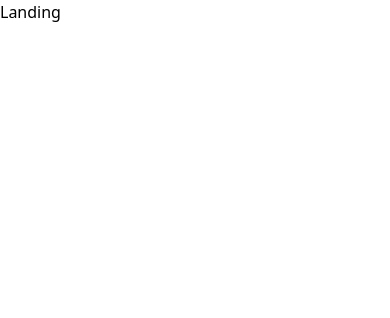
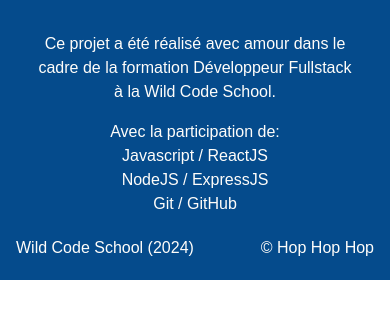
Before and after one commit to SihemN/P3-HOPHOPHOP, a React (Vite) app in the folder frontend/: page /index in a window 390 px wide. Shown: the top 318 px of the page. Built offline with nearby package versions, Linux system fonts and the light colour scheme; a web font is replaced by a local one.

Commit message:
footer desktop & mobile

```diff
--- /dev/null
+++ b/frontend/src/components/Footer.jsx
@@ -0,0 +1,24 @@
+import React from 'react';
+
+import ghost from "../assets/logo/ghost-green.svg"
+
+const Footer = () => {
+    return (
+        <footer className='bg-blue-default pt-8 pb-5 text-cream text-center font-Neue-Kabel'>
+            <p className='px-8'>Ce projet a été réalisé avec amour dans le cadre de la formation Développeur Fullstack à la Wild Code School.</p>
+            <p className='pt-4'>Avec la participation de:</p>
+            <ul>
+                <li>Javascript / ReactJS</li>
+                <li>NodeJS / ExpressJS</li>
+                <li>Git / GitHub</li>
+            </ul>
+            <img className='hidden md:inline-block h-24 w-28pt-4 pt-4' src={ghost} alt="Hoppy" />
+            <div className='flex justify-between pt-5 px-4'>
+                <p>Wild Code School (2024)</p>
+                <p>&copy; Hop Hop Hop</p>
+            </div>
+        </footer>
+    );
+}
+
+export default Footer;
--- a/frontend/src/pages/Landing.jsx
+++ b/frontend/src/pages/Landing.jsx
@@ -1,5 +1,8 @@
 import React from "react";
+import Footer from "../components/Footer";
 
 export default function Landing() {
-  return <div>Landing</div>;
+  return (
+    <Footer />
+  )
 }
```
